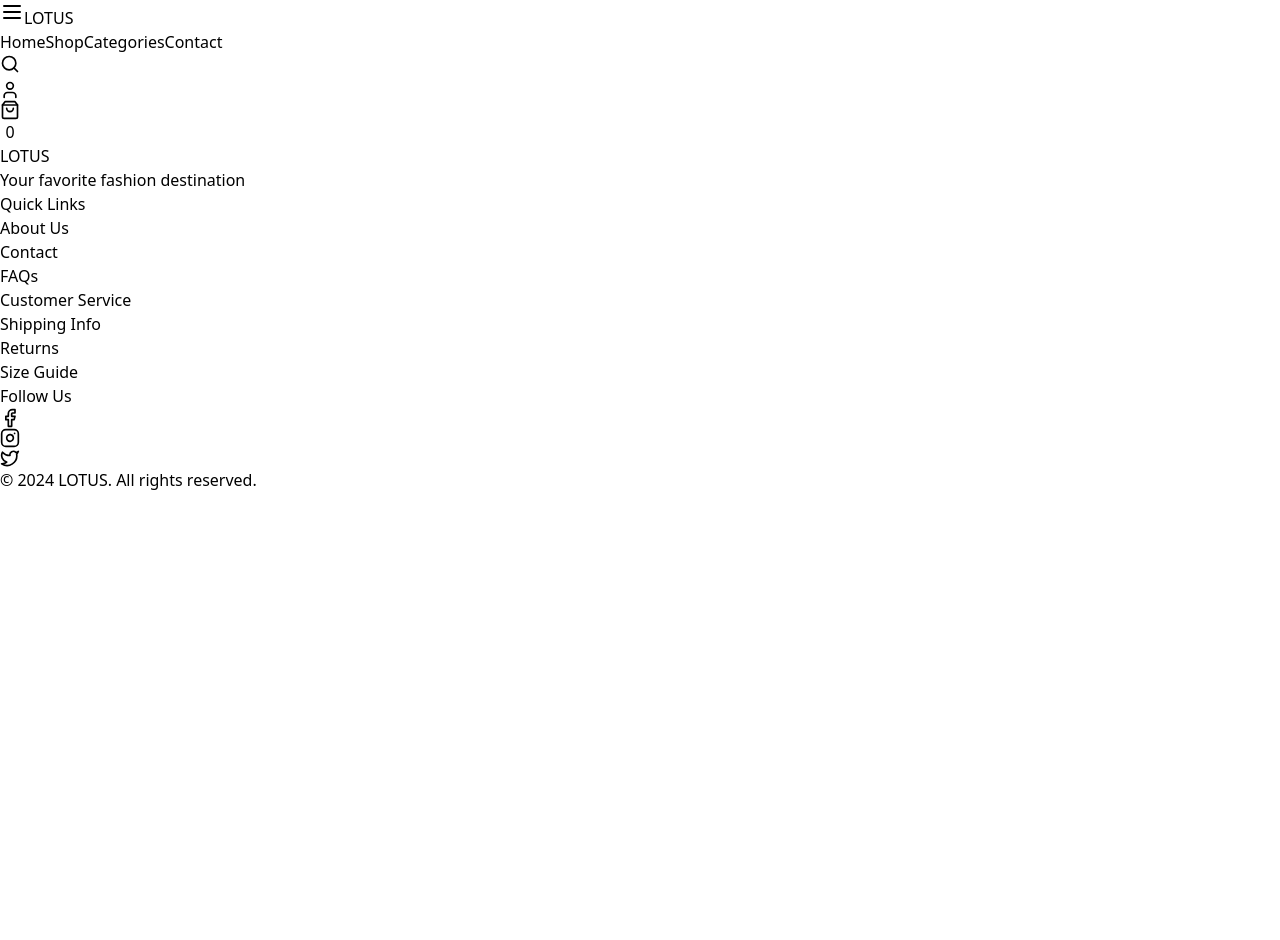
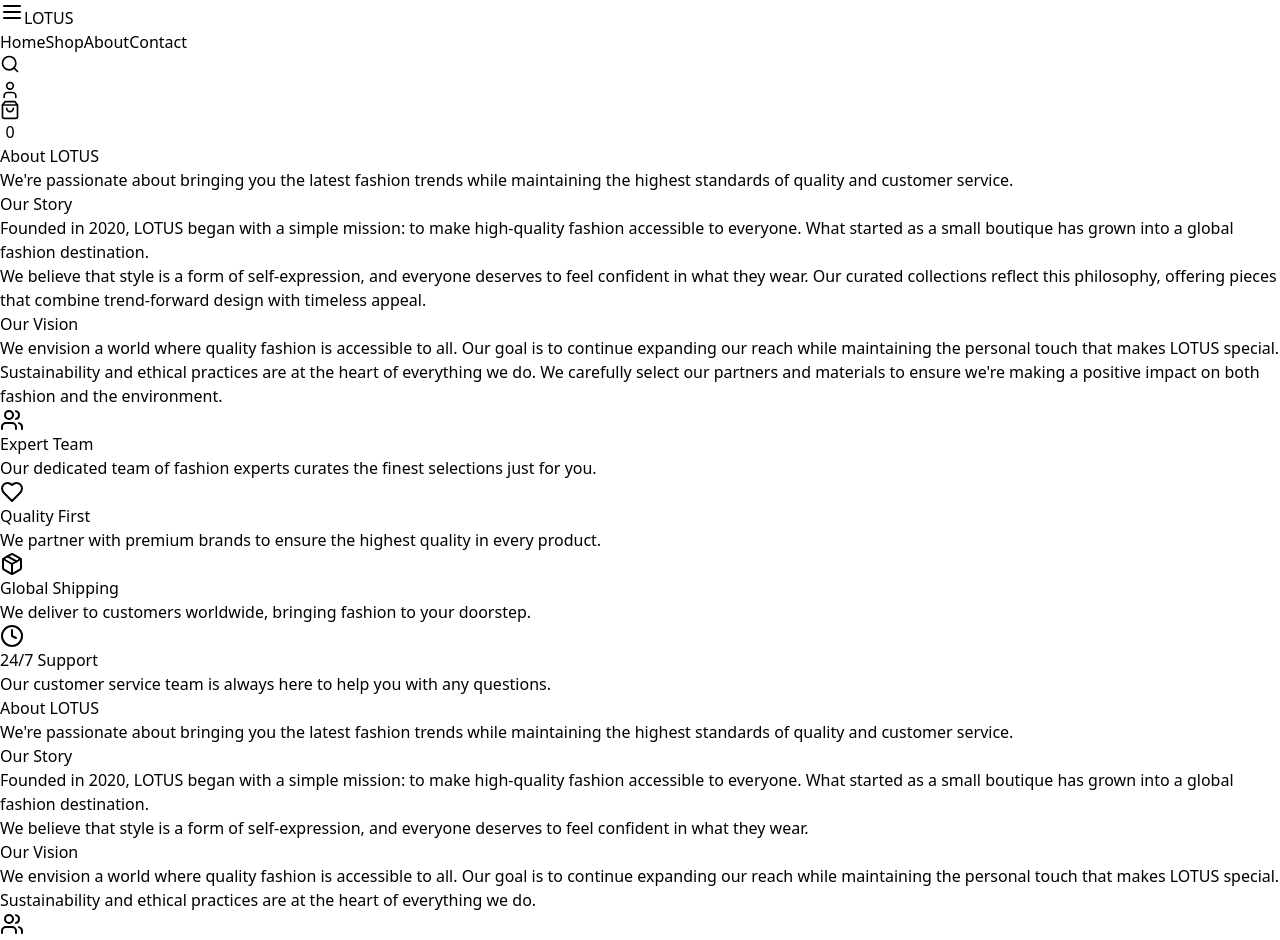
Before and after one commit to NULGEN/Lotus, a React (Vite) app: page /about in a window 1280 px wide. Shown: the top 940 px of the page. Before the commit the page ends 800 px from the top, so only its background shows below. Built offline with nearby package versions, Linux system fonts and the light colour scheme.

Commit message:
T07: About Us Page Completed

```diff
--- a/src/App.jsx
+++ b/src/App.jsx
@@ -7,6 +7,7 @@ import ShopPage from './pages/ShopPage';
 import LoginPage from './pages/LoginPage';
 import ProductDetailPage from './pages/ProductDetailPage';
 import ContactPage from './pages/ContactPage';
+import AboutPage from './pages/AboutPage';
 
 function App() {
   return (
@@ -19,6 +20,7 @@ function App() {
           <Route path="/login" element={<LoginPage />} />
           <Route path="/product/:id" element={<ProductDetailPage />} />
           <Route path="/contact" element={<ContactPage />} />
+          <Route path="/about" element={<AboutPage />} />
         </Routes>
       </PageContent>
       <Footer />
--- a/src/layout/Header.jsx
+++ b/src/layout/Header.jsx
@@ -26,7 +26,7 @@ export default function Header() {
           <nav className="hidden md:flex space-x-8">
             <Link to="/" className="text-gray-600 hover:text-gray-900">Home</Link>
             <Link to="/shop" className="text-gray-600 hover:text-gray-900">Shop</Link>
-            <Link to="/categories" className="text-gray-600 hover:text-gray-900">Categories</Link>
+            <Link to="/about" className="text-gray-600 hover:text-gray-900">About</Link>
             <Link to="/contact" className="text-gray-600 hover:text-gray-900">Contact</Link>
           </nav>
 
--- /dev/null
+++ b/src/pages/AboutPage.jsx
@@ -0,0 +1,142 @@
+import { Users, Heart, Package, Clock } from 'lucide-react';
+
+export default function AboutPage() {
+  const features = [
+    {
+      icon: <Users size={24} />,
+      title: "Expert Team",
+      description: "Our dedicated team of fashion experts curates the finest selections just for you."
+    },
+    {
+      icon: <Heart size={24} />,
+      title: "Quality First",
+      description: "We partner with premium brands to ensure the highest quality in every product."
+    },
+    {
+      icon: <Package size={24} />,
+      title: "Global Shipping",
+      description: "We deliver to customers worldwide, bringing fashion to your doorstep."
+    },
+    {
+      icon: <Clock size={24} />,
+      title: "24/7 Support",
+      description: "Our customer service team is always here to help you with any questions."
+    }
+  ];
+
+  return (
+    <div className="max-w-6xl mx-auto">
+      {/* Desktop View */}
+      <div className="hidden md:block">
+        <div className="text-center mb-16">
+          <h1 className="text-4xl font-bold text-gray-900 mb-4">About LOTUS</h1>
+          <p className="text-xl text-gray-600 max-w-3xl mx-auto">
+            We're passionate about bringing you the latest fashion trends while maintaining
+            the highest standards of quality and customer service.
+          </p>
+        </div>
+
+        <div className="grid grid-cols-2 gap-16 mb-16">
+          <div>
+            <h2 className="text-2xl font-bold text-gray-900 mb-4">Our Story</h2>
+            <div className="space-y-4 text-gray-600">
+              <p>
+                Founded in 2020, LOTUS began with a simple mission: to make high-quality
+                fashion accessible to everyone. What started as a small boutique has grown
+                into a global fashion destination.
+              </p>
+              <p>
+                We believe that style is a form of self-expression, and everyone deserves
+                to feel confident in what they wear. Our curated collections reflect this
+                philosophy, offering pieces that combine trend-forward design with timeless appeal.
+              </p>
+            </div>
+          </div>
+          <div>
+            <h2 className="text-2xl font-bold text-gray-900 mb-4">Our Vision</h2>
+            <div className="space-y-4 text-gray-600">
+              <p>
+                We envision a world where quality fashion is accessible to all. Our goal
+                is to continue expanding our reach while maintaining the personal touch
+                that makes LOTUS special.
+              </p>
+              <p>
+                Sustainability and ethical practices are at the heart of everything we do.
+                We carefully select our partners and materials to ensure we're making a
+                positive impact on both fashion and the environment.
+              </p>
+            </div>
+          </div>
+        </div>
+
+        <div className="grid grid-cols-4 gap-8">
+          {features.map((feature, index) => (
+            <div key={index} className="text-center">
+              <div className="flex justify-center items-center w-12 h-12 mx-auto mb-4 bg-blue-100 rounded-full text-blue-600">
+                {feature.icon}
+              </div>
+              <h3 className="text-lg font-semibold text-gray-900 mb-2">{feature.title}</h3>
+              <p className="text-gray-600">{feature.description}</p>
+            </div>
+          ))}
+        </div>
+      </div>
+
+      {/* Mobile View */}
+      <div className="md:hidden space-y-8">
+        <div className="text-center">
+          <h1 className="text-3xl font-bold text-gray-900 mb-4">About LOTUS</h1>
+          <p className="text-lg text-gray-600">
+            We're passionate about bringing you the latest fashion trends while maintaining
+            the highest standards of quality and customer service.
+          </p>
+        </div>
+
+        <div className="space-y-8">
+          <div>
+            <h2 className="text-xl font-bold text-gray-900 mb-3">Our Story</h2>
+            <div className="space-y-3 text-gray-600">
+              <p>
+                Founded in 2020, LOTUS began with a simple mission: to make high-quality
+                fashion accessible to everyone. What started as a small boutique has grown
+                into a global fashion destination.
+              </p>
+              <p>
+                We believe that style is a form of self-expression, and everyone deserves
+                to feel confident in what they wear.
+              </p>
+            </div>
+          </div>
+
+          <div>
+            <h2 className="text-xl font-bold text-gray-900 mb-3">Our Vision</h2>
+            <div className="space-y-3 text-gray-600">
+              <p>
+                We envision a world where quality fashion is accessible to all. Our goal
+                is to continue expanding our reach while maintaining the personal touch
+                that makes LOTUS special.
+              </p>
+              <p>
+                Sustainability and ethical practices are at the heart of everything we do.
+              </p>
+            </div>
+          </div>
+        </div>
+
+        <div className="space-y-6">
+          {features.map((feature, index) => (
+            <div key={index} className="flex items-start space-x-4">
+              <div className="flex-shrink-0 w-10 h-10 bg-blue-100 rounded-full flex items-center justify-center text-blue-600">
+                {feature.icon}
+              </div>
+              <div>
+                <h3 className="text-lg font-semibold text-gray-900 mb-1">{feature.title}</h3>
+                <p className="text-gray-600">{feature.description}</p>
+              </div>
+            </div>
+          ))}
+        </div>
+      </div>
+    </div>
+  );
+}
```
